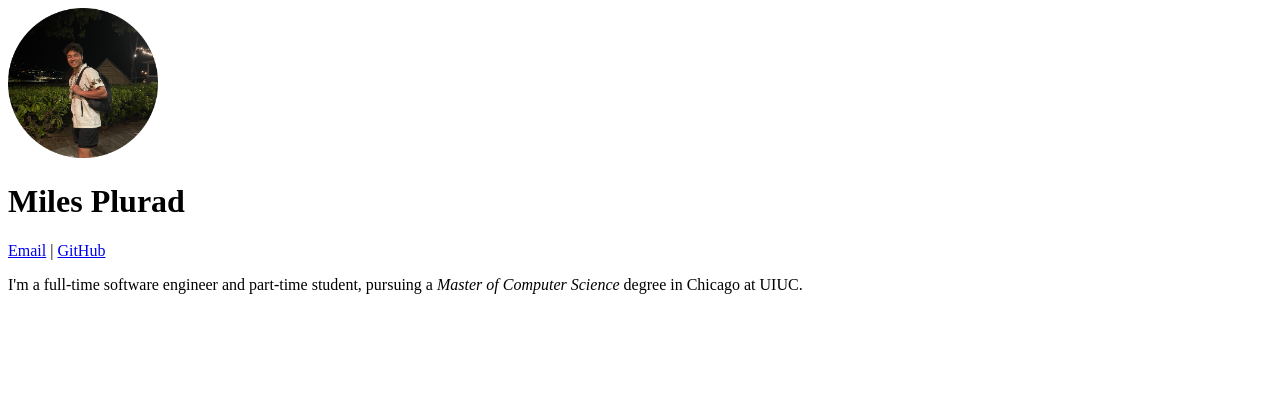
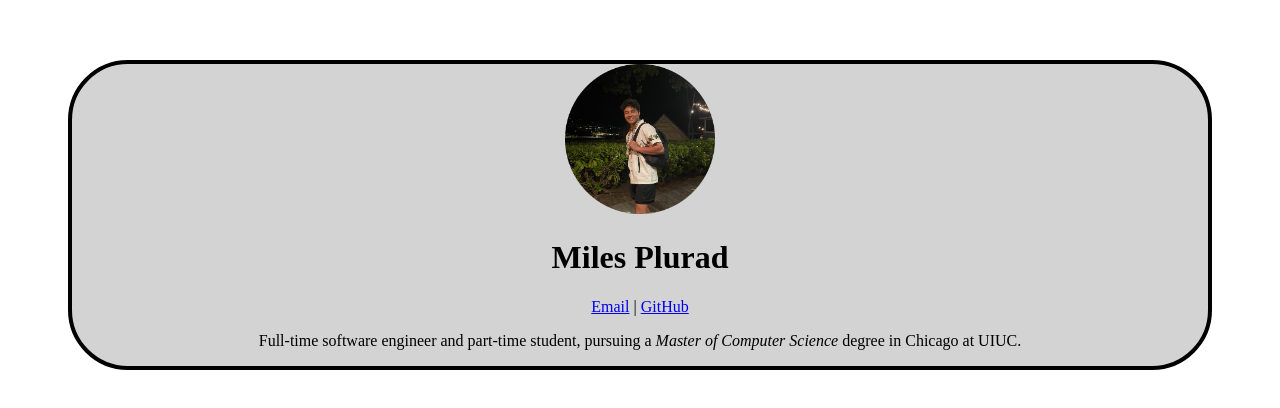
Before and after one commit to Rampiggy/mp0, a website built with webpack: page src/index.html in a window 1280 px wide. Built offline with nearby package versions, Linux system fonts and the light colour scheme.

Commit message:
Add css styling and capture it in a div

```diff
--- a/src/css/main.css
+++ b/src/css/main.css
@@ -1 +1,8 @@
-/* Your CSS here. */
+div {
+    background-color: lightgray;
+    border-style: solid;
+    border-radius: 60px;
+    border-width: 4px;
+    margin: 60px;
+    text-align: center;
+}
--- a/src/index.html
+++ b/src/index.html
@@ -6,17 +6,20 @@
   <meta http-equiv="x-ua-compatible" content="ie=edge">
   <meta name="viewport" content="width=device-width, initial-scale=1.0">
   <title>MP 0</title>
+  <link rel="stylesheet" type="text/css" href="css/main.css">
 </head>
 
 <body>
-  <img src="assets/pic_of_me.png" alt="A photo of me in Hawaii" height="150" width="150">
+  <div>
+    <img src="assets/pic_of_me.png" alt="A photo of me in Hawaii" height="150" width="150">
 
-  <h1>Miles Plurad</h1>
+    <h1>Miles Plurad</h1>
 
-  <a href="mailto:git@rampiggy.dev">Email</a> | <a href="https://github.com/Rampiggy">GitHub</a>
+    <a href="mailto:git@rampiggy.dev">Email</a> | <a href="https://github.com/Rampiggy">GitHub</a>
 
-  <p>I'm a full-time software engineer and part-time student, pursuing a <em>Master of Computer Science</em> degree in
-    Chicago at UIUC.</p>
+    <p>Full-time software engineer and part-time student, pursuing a <em>Master of Computer Science</em> degree in
+      Chicago at UIUC.</p>
+  </div>
 
   <script src="bundle.js"></script>
 </body>
```
